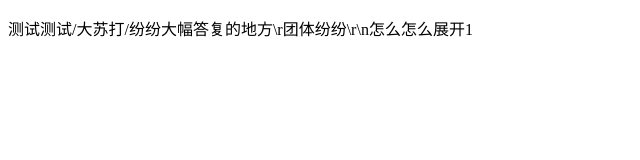
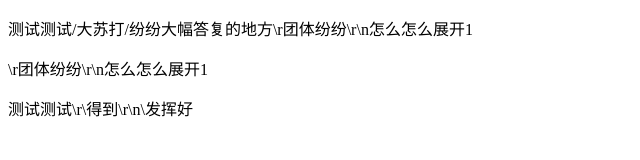
Before and after one commit to w1472580369/w1472580369.github.io, a plain HTML site: page index.html in a window 1280 px wide. Shown: the whole page, without its empty margins (0-640 px from the left). Drawn offline with Linux system fonts and the light colour scheme.

Commit message:
Update index.html

```diff
--- a/index.html
+++ b/index.html
@@ -7,13 +7,12 @@
 
 <p>
 测试测试/大苏打/纷纷大幅答复的地方\r团体纷纷\r\n怎么怎么展开1
-
-
-
-
-
-
-
+</p>
+    <p>
+\r团体纷纷\r\n怎么怎么展开1
+</p>
+    <p>
+测试测试\r\得到\r\n\发挥好
 </p>
 
 
```
